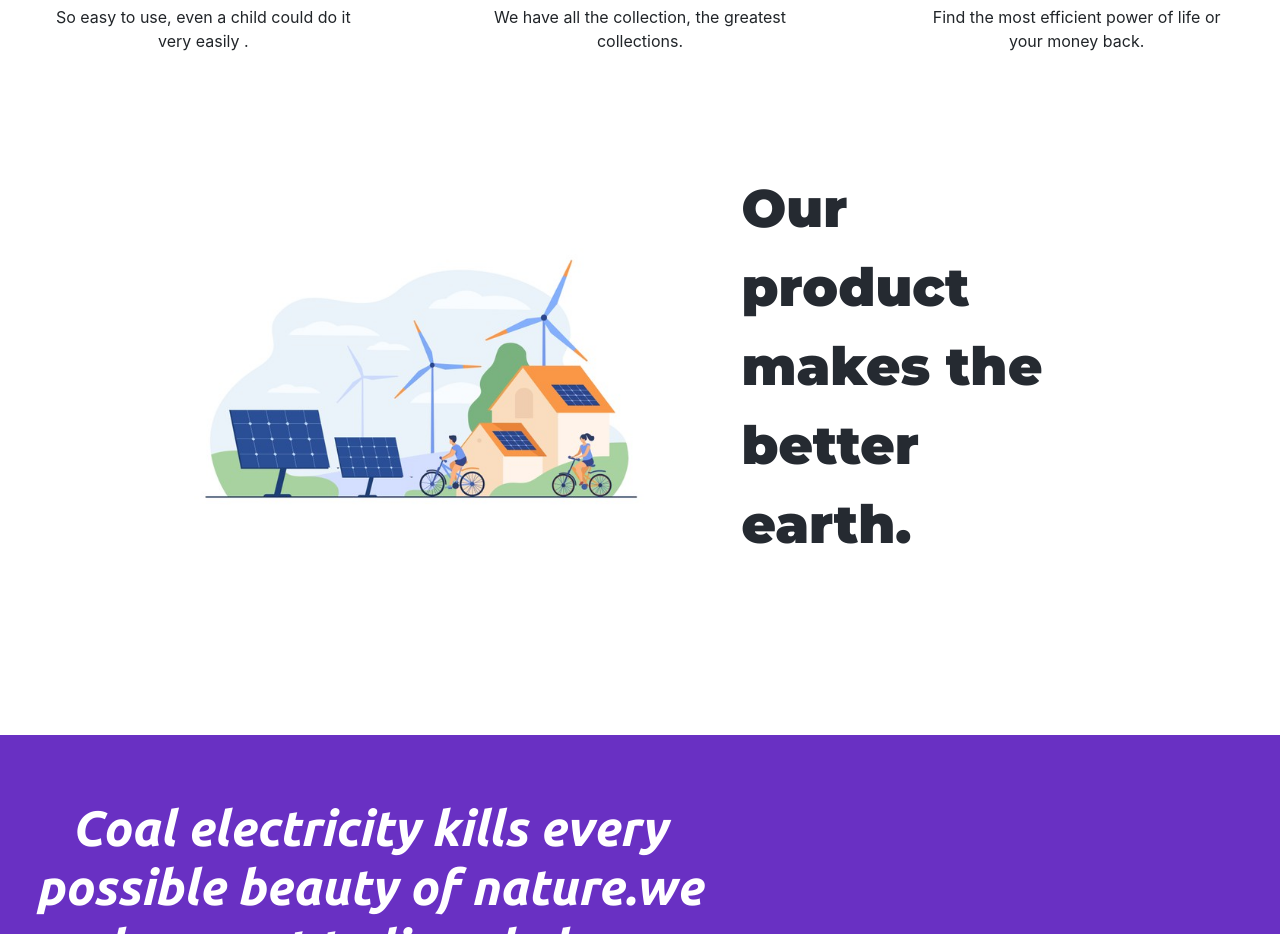
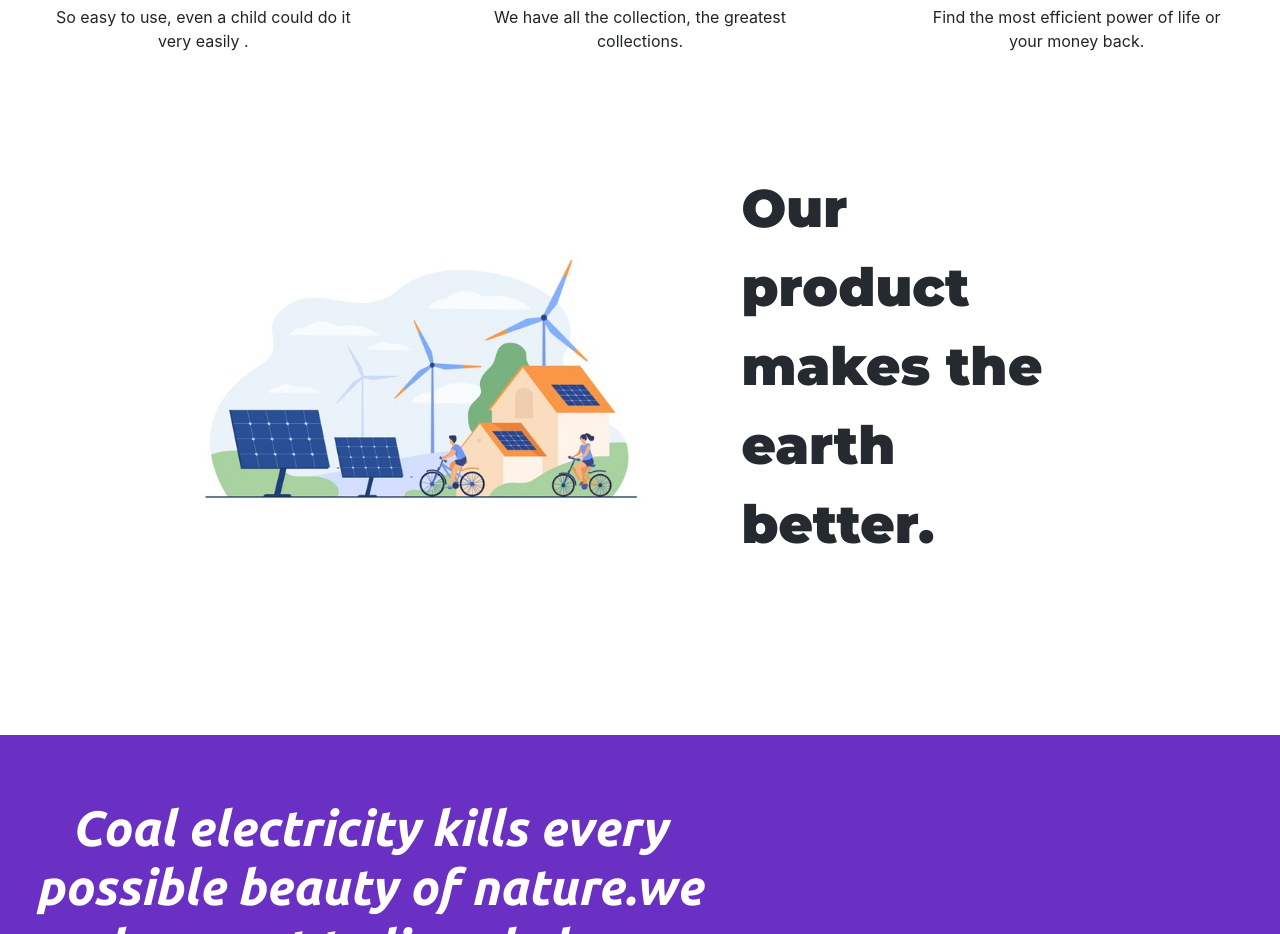
Before and after one commit to shamsenurshanto/solar_panel, a plain HTML site: page index.html in a window 1280 px wide. Shown: the part 785-1719 px from the top of the page. Drawn offline with nearby package versions, Linux system fonts and the light colour scheme; a web font is replaced by a local one.

Commit message:
Update index.html

```diff
--- a/index.html
+++ b/index.html
@@ -123,7 +123,7 @@
           </div>
 
           <div class="col-lg-6">
-            <h1 class="th2">Our product makes the better earth.</h1>
+            <h1 class="th2">Our product makes the earth better.</h1>
           </div>
         </div>
       </div>
```
